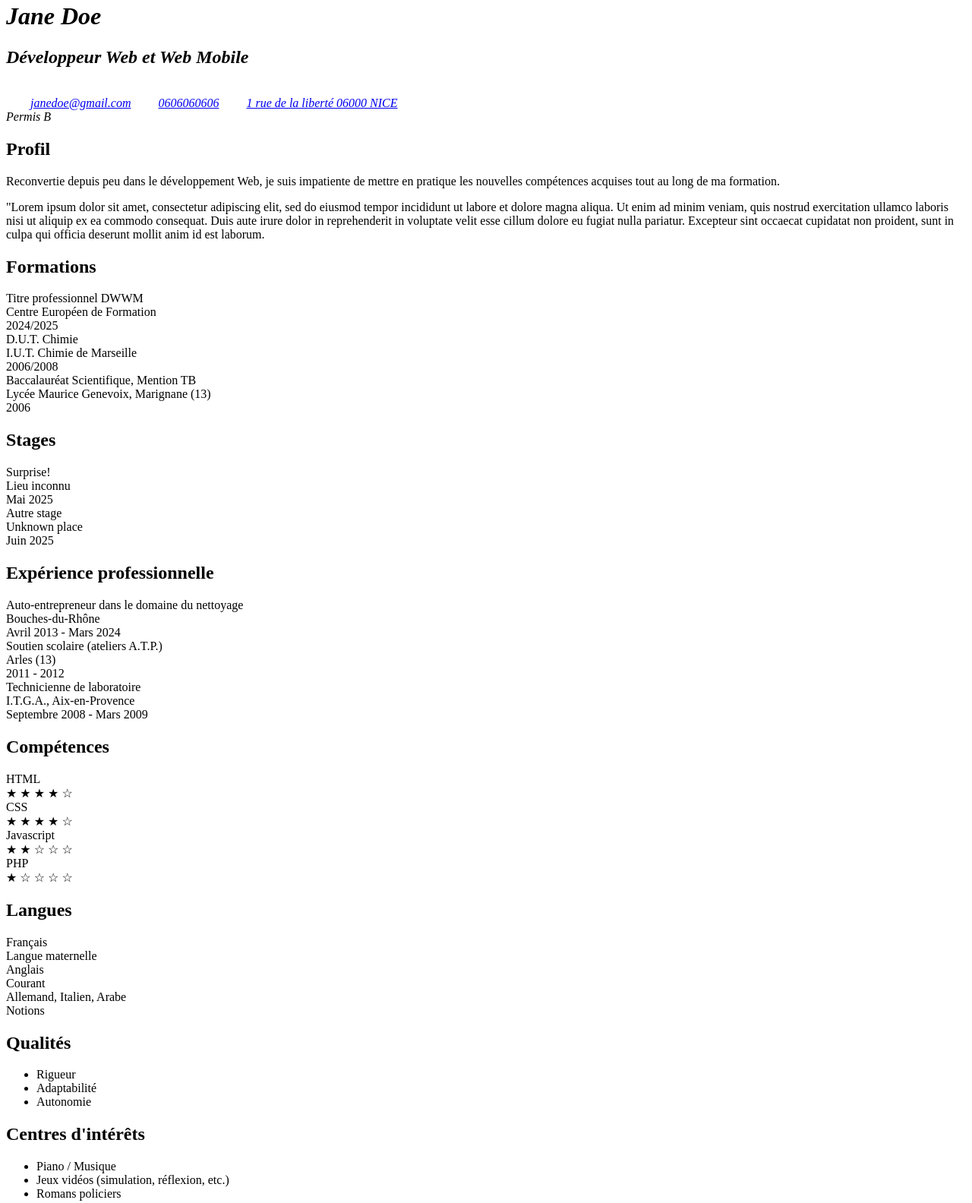
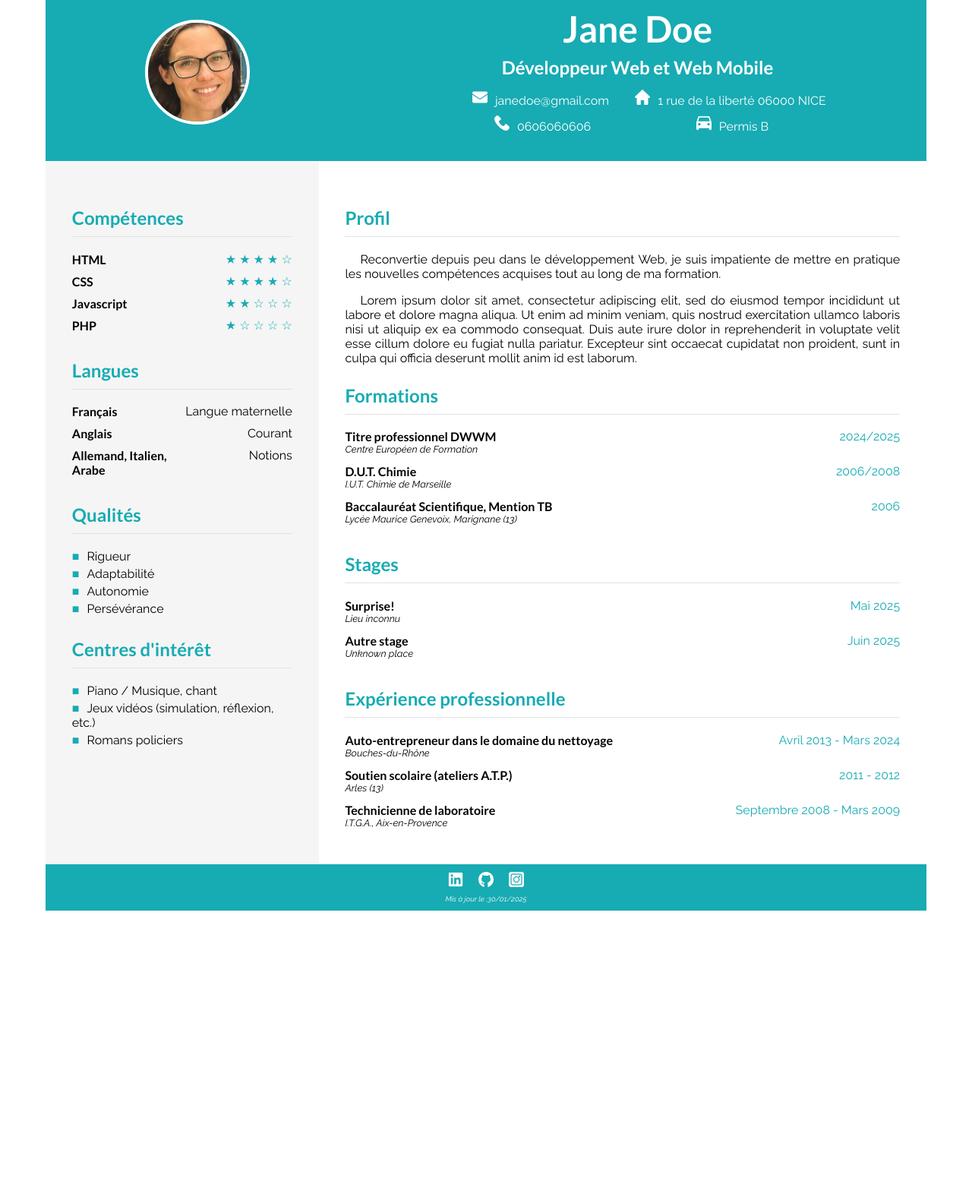
Before and after one commit to Lutch-1314/Aimar_Lucie_Devoir_3_CV_HTML_CSS, a plain HTML site: page index.html in a window 1280 px wide. Shown: the part 18-1602 px from the top of the page at 76% size. After the commit the page ends 1217 px from the top, so only its background shows below. Drawn offline with Linux system fonts and the light colour scheme; files whose address does not match are found by name.

Commit message:
index.html completed related to style.css

```diff
--- a/index.html
+++ b/index.html
@@ -4,91 +4,120 @@
     <meta charset="UTF-8">
     <meta name="viewport" content="width=device-width, initial-scale=1.0">
     <title>Curriculum Vitae</title>
+    <link rel="stylesheet" href="./assets/css/style.css">
 </head>
-<body>
+<body class="flex-a">
     <header>
-        <address>
+        <a href="./assets/images/portrait.jpg">
+            <img id="portrait" src="./assets/images/portrait.jpg" alt="ma photo de portrait">
+        </a>
+        <address class="flex-a12">
             <h1>Jane Doe</h1>
             <h2>Développeur Web et Web Mobile</h2>
-            <img src="./assets/images/email.png" alt="icône mail"><a href="mailto:janedoe@gmail.com">janedoe@gmail.com</a>
-            <img src="./assets/images/appel-telephonique.png" alt="icône tel"><a href="tel:0606060606">0606060606</a>
-            <img src="./assets/images/address.png" alt="icône maison"><a href="https://www.google.com/maps/place/1+Rue+de+la+Libert%C3%A9,+06000+Nice/@43.6984564,7.2661206,17z/data=!3m1!4b1!4m6!3m5!1s0x12cddaa6cd500dc7:0xaa06fa3adeb0a635!8m2!3d43.6984526!4d7.2686955!16s%2Fg%2F11c28kh15l?entry=ttu&g_ep=EgoyMDI1MDEyMC4wIKXMDSoASAFQAw%3D%3D">1 rue de la liberté 06000 NICE</a>
-            <img src="./assets/images/voiture-avant.png" alt="icône voiture"><div>Permis B</div>
+            <div class="flex-a121"><img src="./assets/images/email.png" alt="icône mail"><a href="mailto:janedoe@gmail.com">janedoe@gmail.com</a></div>
+            <div class="flex-a122"><img src="./assets/images/address.png" alt="icône maison"><a href="https://www.google.com/maps/place/1+Rue+de+la+Libert%C3%A9,+06000+Nice/@43.6984564,7.2661206,17z/data=!3m1!4b1!4m6!3m5!1s0x12cddaa6cd500dc7:0xaa06fa3adeb0a635!8m2!3d43.6984526!4d7.2686955!16s%2Fg%2F11c28kh15l?entry=ttu&g_ep=EgoyMDI1MDEyMC4wIKXMDSoASAFQAw%3D%3D">1 rue de la liberté 06000 NICE</a></div>
+            <div class="flex-a123"><img src="./assets/images/appel-telephonique.png" alt="icône tel"><a href="tel:0606060606">0606060606</a></div>
+            <div class="flex-a124"><img src="./assets/images/voiture-avant.png" alt="icône voiture"><span>Permis B</span></div>
         </address>
     </header>
-    <main>
-        <section>
+        <aside class="flex-a2">
+            <h2>Compétences</h2>
+            <div class="flex-b">
+                <div class="bold">HTML</div>
+                <div class="rating">&#x2605; &#x2605; &#x2605; &#x2605; &#x2606;</div>
+                <div class="bold">CSS</div>
+                <div class="rating">&#x2605; &#x2605; &#x2605; &#x2605; &#x2606;</div>
+                <div class="bold">Javascript</div>
+                <div class="rating">&#x2605; &#x2605; &#x2606; &#x2606; &#x2606;</div>
+                <div class="bold">PHP</div>
+                <div class="rating">&#x2605; &#x2606; &#x2606; &#x2606; &#x2606;</div>
+            </div>
+            <h2>Langues</h2>
+            <div class="flex-c">
+                <div class="bold">Français</div>
+                <div>Langue maternelle</div>
+                <div class="bold">Anglais</div>
+                <div>Courant</div>
+                <div class="bold">Allemand, Italien, Arabe</div>
+                <div>Notions</div>
+            </div>
+            <h2>Qualités</h2>
+            <ul>
+                <li>Rigueur</li>
+                <li>Adaptabilité</li>
+                <li>Autonomie</li>
+                <li>Persévérance</li>
+            </ul>
+            <h2>Centres d'intérêt</h2>
+            <ul>
+                <li>Piano / Musique, chant</li>
+                <li>Jeux vidéos (simulation, réflexion, etc.)</li>
+                <li>Romans policiers</li>
+            </ul>
+        </aside>
+        <section class="flex-a3">
             <h2>Profil</h2>
             <p>
             Reconvertie depuis peu dans le développement Web, je suis impatiente de mettre en pratique les nouvelles compétences acquises tout au long de ma formation.
             </p>
             <p>
-            "Lorem ipsum dolor sit amet, consectetur adipiscing elit, sed do eiusmod tempor incididunt ut labore et dolore magna aliqua. Ut enim ad minim veniam, quis nostrud exercitation ullamco laboris nisi ut aliquip ex ea commodo consequat. Duis aute irure dolor in reprehenderit in voluptate velit esse cillum dolore eu fugiat nulla pariatur. Excepteur sint occaecat cupidatat non proident, sunt in culpa qui officia deserunt mollit anim id est laborum.
+            Lorem ipsum dolor sit amet, consectetur adipiscing elit, sed do eiusmod tempor incididunt ut labore et dolore magna aliqua. Ut enim ad minim veniam, quis nostrud exercitation ullamco laboris nisi ut aliquip ex ea commodo consequat. Duis aute irure dolor in reprehenderit in voluptate velit esse cillum dolore eu fugiat nulla pariatur. Excepteur sint occaecat cupidatat non proident, sunt in culpa qui officia deserunt mollit anim id est laborum.
             </p>
             <h2>Formations</h2>
-                <div>Titre professionnel DWWM</div>
+            <div class="flex-d">
+                <div class="effect-1">
+                    <div class="bold">Titre professionnel DWWM</div>
+                    <time>2024/2025</time>
                     <div class="place">Centre Européen de Formation</div>
-                <time>2024/2025</time>
-                <div>D.U.T. Chimie</div>
+                </div>
+                <div class="effect-1">
+                    <div class="bold">D.U.T. Chimie</div>
+                    <time>2006/2008</time>
                     <div class="place">I.U.T. Chimie de Marseille</div>
-                <time>2006/2008</time>
-                <div>Baccalauréat Scientifique, Mention TB</div>
+                </div>
+                <div class="effect-1">
+                    <div class="bold">Baccalauréat Scientifique, Mention TB</div>
+                    <time>2006</time>
                     <div class="place">Lycée Maurice Genevoix, Marignane (13)</div>
-                <time>2006</time>
+                </div>
+            </div>
             <h2>Stages</h2>
-                <div>Surprise!</div>
+            <div class="flex-e">
+                <div class="effect-1">
+                    <div class="bold">Surprise!</div>
+                    <time>Mai 2025</time>
                     <div class="place">Lieu inconnu</div>
-                <time>Mai 2025</time>
-                <div>Autre stage</div>
+                </div>
+                <div class="effect-1">
+                    <div class="bold">Autre stage</div>
+                    <time>Juin 2025</time>
                     <div class="place">Unknown place</div>
-                <time>Juin 2025</time>
+                </div>
+            </div>
             <h2>Expérience professionnelle</h2>
-                <div>Auto-entrepreneur dans le domaine du nettoyage</div>
+            <div class="flex-f">
+                <div class="effect-1">
+                    <div class="bold">Auto-entrepreneur dans le domaine du nettoyage</div>
+                    <time>Avril 2013 - Mars 2024</time>
                     <div class="place">Bouches-du-Rhône</div>
-                <time>Avril 2013 - Mars 2024</time>
-                <div>Soutien scolaire (ateliers A.T.P.)</div>
+                </div>
+                <div class="effect-1">
+                    <div class="bold">Soutien scolaire (ateliers A.T.P.)</div>
+                    <time>2011 - 2012</time>
                     <div class="place">Arles (13)</div>
-                <time>2011 - 2012</time>
-                <div>Technicienne de laboratoire</div>
+                </div>
+                <div class="effect-1">
+                    <div class="bold">Technicienne de laboratoire</div>
+                    <time>Septembre 2008 - Mars 2009</time>
                     <div class="place">I.T.G.A., Aix-en-Provence</div>
-                <time>Septembre 2008 - Mars 2009</time>
+                </div>
+            </div>
         </section>
-        <aside>
-            <h2>Compétences</h2>
-                <div>HTML</div>
-                <div>&#x2605; &#x2605; &#x2605; &#x2605; &#x2606;</div>
-                <div>CSS</div>
-                <div>&#x2605; &#x2605; &#x2605; &#x2605; &#x2606;</div>
-                <div>Javascript</div>
-                <div>&#x2605; &#x2605; &#x2606; &#x2606; &#x2606;</div>
-                <div>PHP</div>
-                <div>&#x2605; &#x2606; &#x2606; &#x2606; &#x2606;</div>
-            <h2>Langues</h2>
-                <div>Français</div>
-                <div>Langue maternelle</div>
-                <div>Anglais</div>
-                <div>Courant</div>
-                <div>Allemand, Italien, Arabe</div>
-                <div>Notions</div>
-            <h2>Qualités</h2>
-            <ul>
-                <li>Rigueur</li>
-                <li>Adaptabilité</li>
-                <li>Autonomie</li>
-            </ul>
-            <h2>Centres d'intérêts</h2>
-            <ul>
-                <li>Piano / Musique</li>
-                <li>Jeux vidéos (simulation, réflexion, etc.)</li>
-                <li>Romans policiers</li>
-            </ul>
-        </aside>
-    </main>
-    <footer>
+    <footer class="flex-a4">
         <img src="./assets/images/logo-linkedin.png" alt="Logo Linkedin">
         <img src="./assets/images/logo-github.png" alt="Logo GitHub">
         <img src="./assets/images/logo-instagram.png" alt="Logo Instagram">
-        <div>Mis à jour le :</div><time datetime="2025-01-23">23/01/2025</time>
+        <span class="flex-a42">Mis à jour le :<time datetime="2025-01-30">30/01/2025</time></span>
      </footer>
 </body>
 </html>
```
Lines whose indentation alone changed are shown as unchanged.
